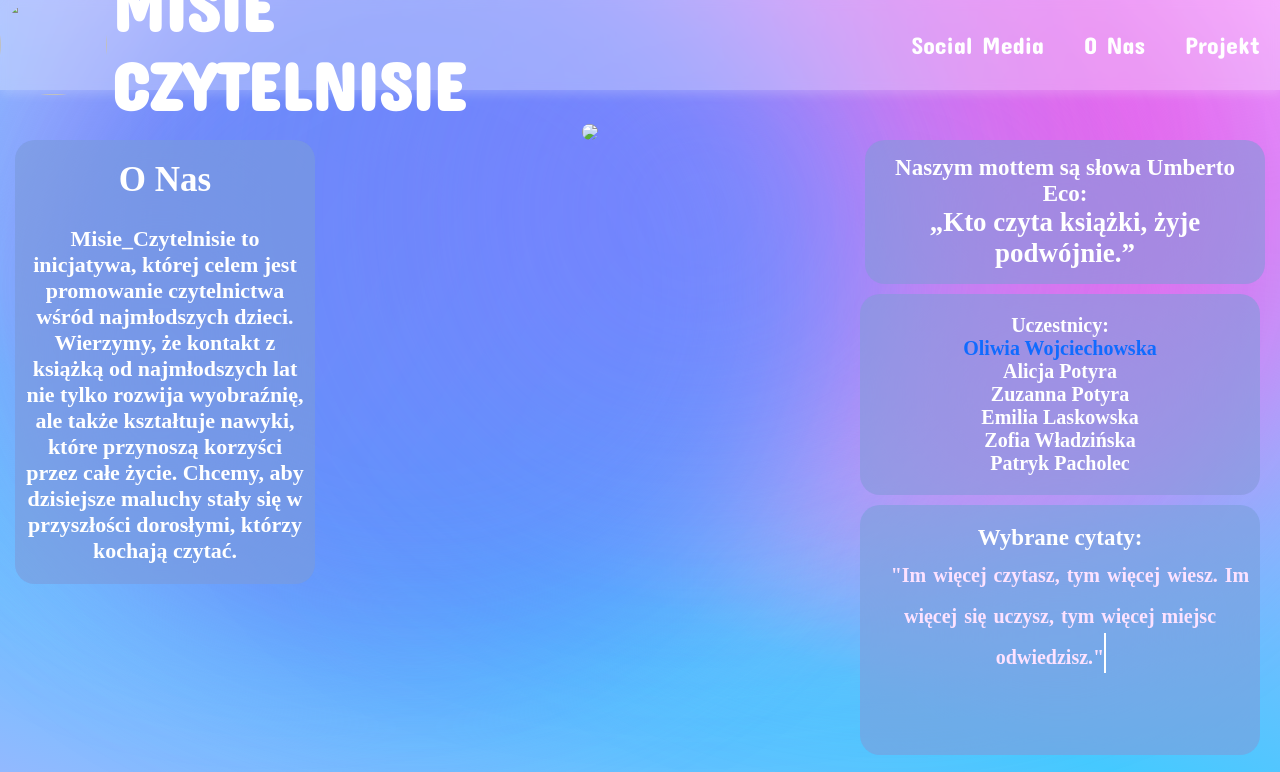
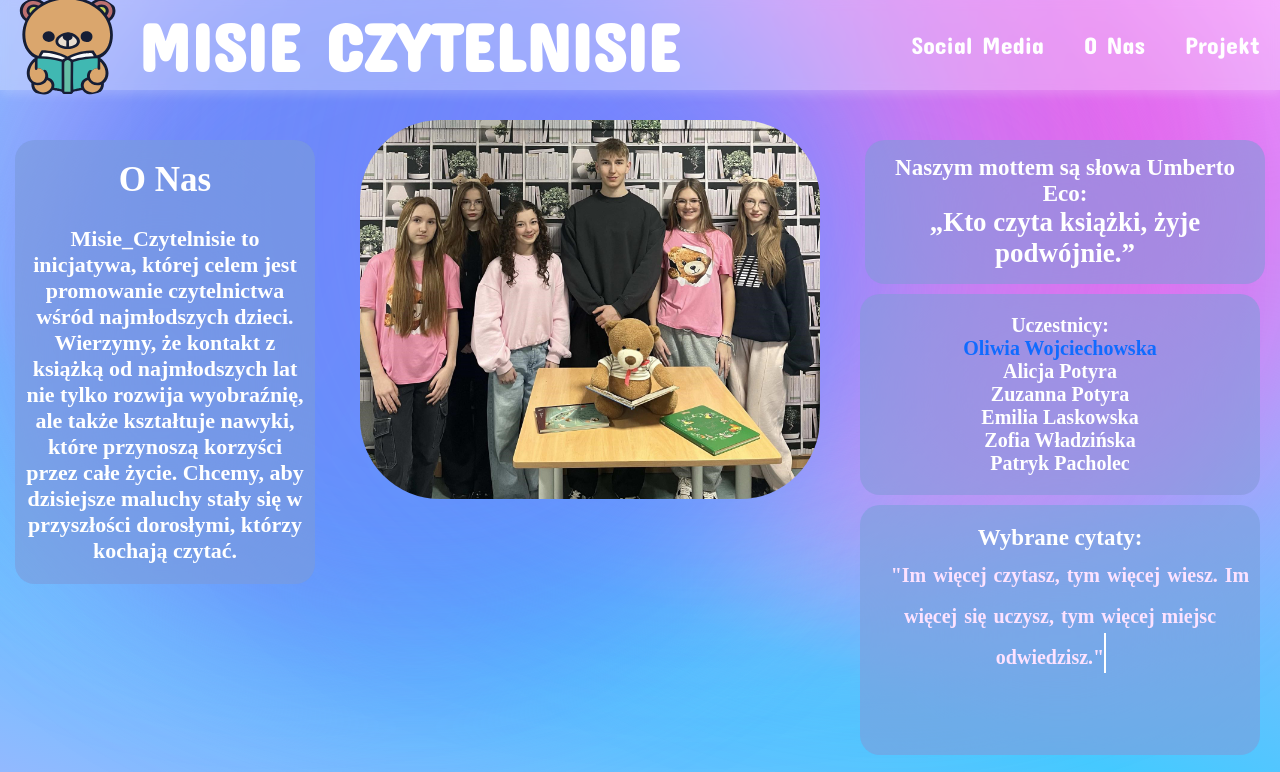
Before and after one commit to MisieCzytelnisie/Misie, a plain HTML site: page index.html in a window 1280 px wide. Shown: the top 772 px of the page. Drawn offline with Linux system fonts and the light colour scheme; files whose address does not match are found by name; a web font is replaced by a local one.

Commit message:
Update index.html

```diff
--- a/index.html
+++ b/index.html
@@ -23,7 +23,7 @@
     <section id="right"></section>
     <nav>
         <div class="logo">
-            <div class="icon"><img src="grafika/ikona.svg"></div>
+            <div class="icon"><img src="ikona.svg"></div>
             <h1>MISIE CZYTELNISIE</h1>
         </div>
         <div class="przycisk" id="przycisk">&#9776;</div>
@@ -46,7 +46,7 @@
 
 
         </div>
-        <div class="fot"><img src="grafika/fot.jpg"></div>
+        <div class="fot"><img src="fot.jpg"></div>
 
         <div class="flex">
 
```
